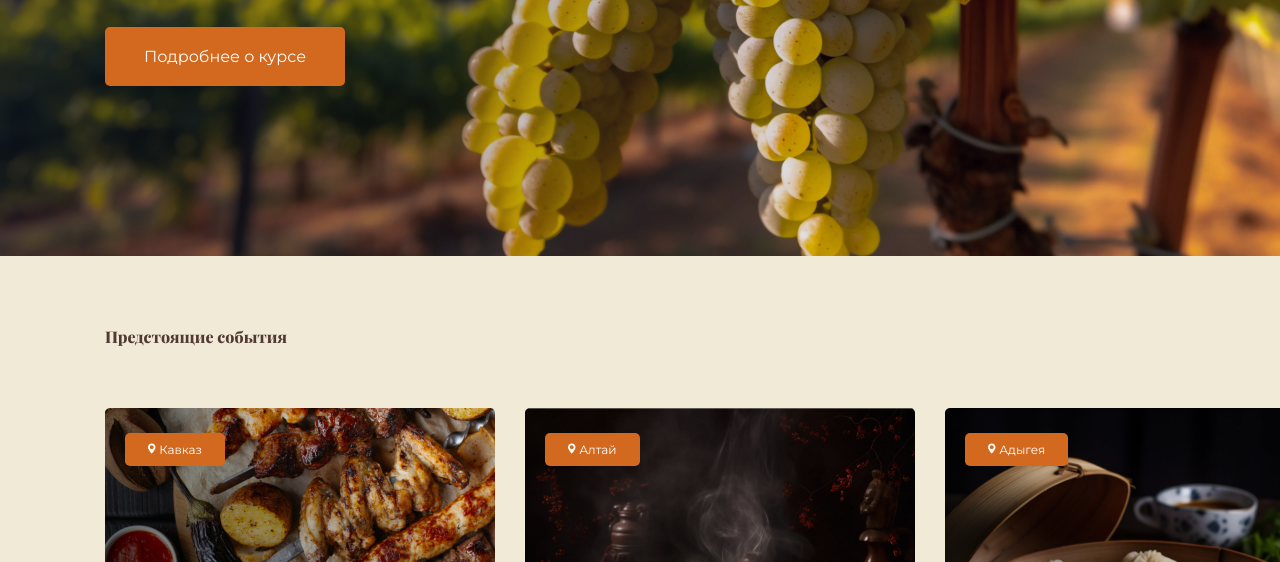
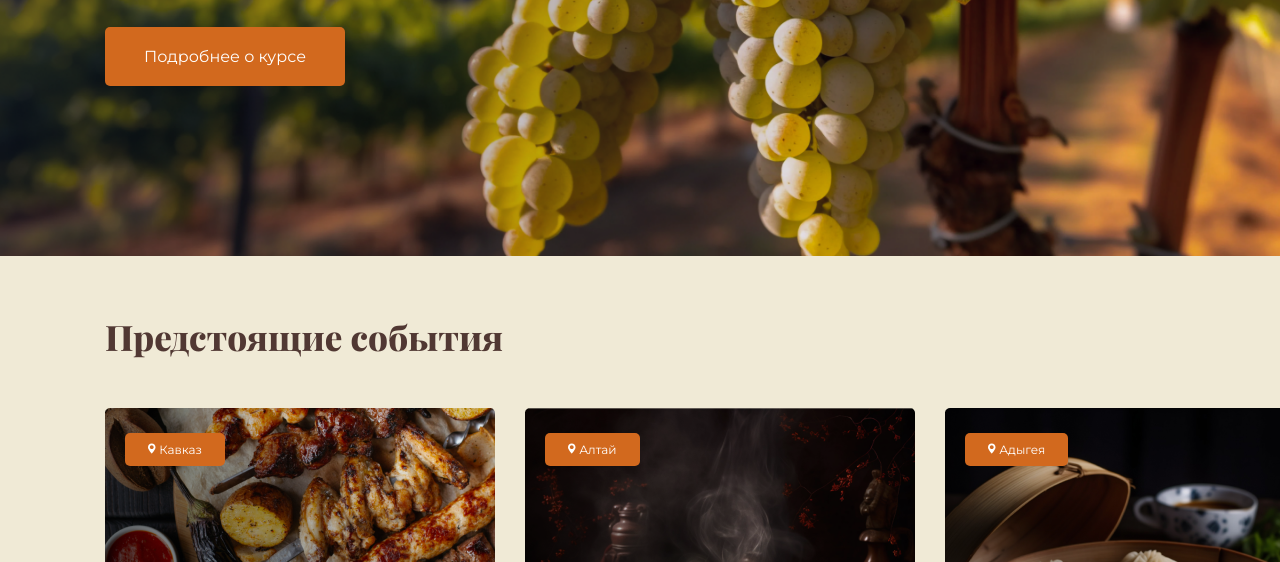
Before and after one commit to maxtm13/new-test-html, a website: page task-htmlcss/index.html in a window 1280 px wide. Shown: the part 538-1100 px from the top of the page. Drawn offline with Linux system fonts and the light colour scheme.

Commit message:
add zadanie

```diff
--- a/task-htmlcss/css/style.css
+++ b/task-htmlcss/css/style.css
@@ -172,7 +172,7 @@ header {
 }
 .events__title {
   font-family: 'Playfair', serif;
-  font-size: 35;
+  font-size: 35px;
   font-weight: 800;
   line-height: 42px;
   color: #513833;
@@ -235,10 +235,10 @@ header {
   display: flex;
   margin-left: -1px;
 }
-.rate-list-item {
-  /* background: url('./../img/icon-rate\ star.svg') no-repeat; */
+/*.rate-list-item {
+  background: url('./../img/icon-rate\ star.svg') no-repeat;
 
-}
+}*/
 .rate-list-item.full svg{
   fill: #FFFFFF;
 }
```
Also changed, not shown: 4 other files.
